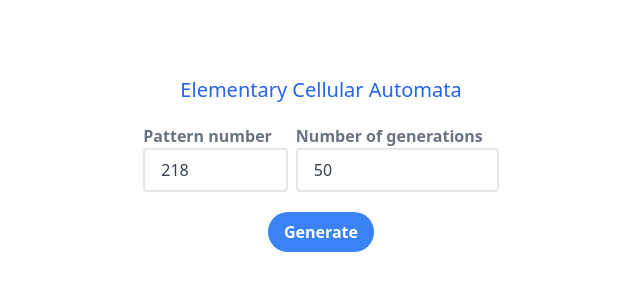
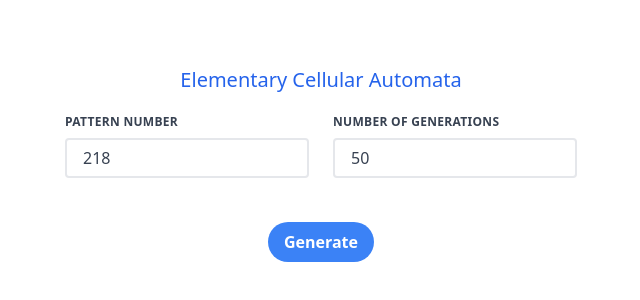
Before and after one commit to nata1ia-n/cellular-automata, a Next.js app in the folder frontend/: page / in a window 1280 px wide. Shown: the part 236-536 px from the top of the page, without its empty margins (319-959 px from the left). Built offline with nearby package versions, Linux system fonts and the light colour scheme.

Commit message:
fixed issue with showing error message

```diff
--- a/frontend/src/pages/index.tsx
+++ b/frontend/src/pages/index.tsx
@@ -78,20 +78,20 @@ export default function Home() {
   console.log("generations: ", generationsNumber);
 
   return (
-    <div className="flex flex-row items-center justify-center h-screen gap-40 w-screen overflow-auto">
-      <div className="flex flex-col gap-5 items-center justify-center">
+    <div className="flex flex-row items-center justify-center h-screen gap-20 w-screen overflow-auto">
+      <div className="flex flex-col gap-5 items-center w-full justify-center">
         <h1 className="text-xl text-center text-blue-600">
           Elementary Cellular Automata
         </h1>
-        <div className="flex flex-row gap-2">
-          <div className="flex flex-col">
+        <form className="w-full max-w-lg">
+          <div className="flex flex-wrap -mx-3 mb-6">
+            <div className="w-full md:w-1/2 px-3 mb-6 md:mb-0">
               <label
                 htmlFor="patternNumber"
-              className="block text-gray-500 font-bold md:text-right mb-1 md:mb-0 pr-4"
+                className="block uppercase tracking-wide text-gray-700 text-xs font-bold mb-2"
               >
                 Pattern number
               </label>
-            <div className="input-container">
               <input
                 id="patternNumber"
                 type="number"
@@ -99,19 +99,18 @@ export default function Home() {
                 max={255}
                 value={patternNumber}
                 onChange={handlePatternNumberChange}
-                className={`border-2 rounded w-full py-2 px-4 text-gray-700 focus:outline-none ${
+                className={`border-2 block leading-tight rounded w-full py-2 px-4 text-gray-700 focus:outline-none ${
                   patternError ? "border-red-500" : "border-gray-200"
                 }`}
               />
-              {patternError && (
-                <div className="text-red-500 text-xs mt-1">{patternError}</div>
-              )}
+              <div className="error-message absolute text-red-500 text-xs mt-1">
+                {patternError}
               </div>
             </div>
-          <div className="flex flex-col">
+            <div className="w-full md:w-1/2 px-3">
               <label
                 htmlFor="generationsNumber"
-              className="block text-gray-500 font-bold md:text-right mb-1 md:mb-0 pr-4"
+                className="block uppercase tracking-wide text-gray-700 text-xs font-bold mb-2"
               >
                 Number of generations
               </label>
@@ -122,17 +121,16 @@ export default function Home() {
                 max={1000}
                 value={generationsNumber}
                 onChange={handleGenerationsNumberChange}
-              className={`border-2 rounded w-full py-2 px-4 text-gray-700 focus:outline-none ${
+                className={`border-2 block leading-tight rounded w-full py-2 px-4 text-gray-700 focus:outline-none ${
                   generationsError ? "border-red-500" : "border-gray-200"
                 }`}
               />
-            {generationsError && (
-              <div className="text-red-500 text-xs mt-1">
+              <div className="error-message absolute text-red-500 text-xs mt-1">
                 {generationsError}
               </div>
-            )}
             </div>
           </div>
+        </form>
         <button
           onClick={getGenerations}
           className={` ${
--- a/frontend/src/utils/types.ts
+++ b/frontend/src/utils/types.ts
@@ -2,7 +2,7 @@ import { z } from "zod";
 
 export const apiRequestBodySchema = z.object({
   pattern_number: z.number().min(1).max(255),
-  generations_number: z.number().min(1).max(1000),
+  generations_number: z.number().min(1).max(2000),
 });
 
 export type APIRequestBody = z.infer<typeof apiRequestBodySchema>;
```
Lines whose indentation alone changed are shown as unchanged.
